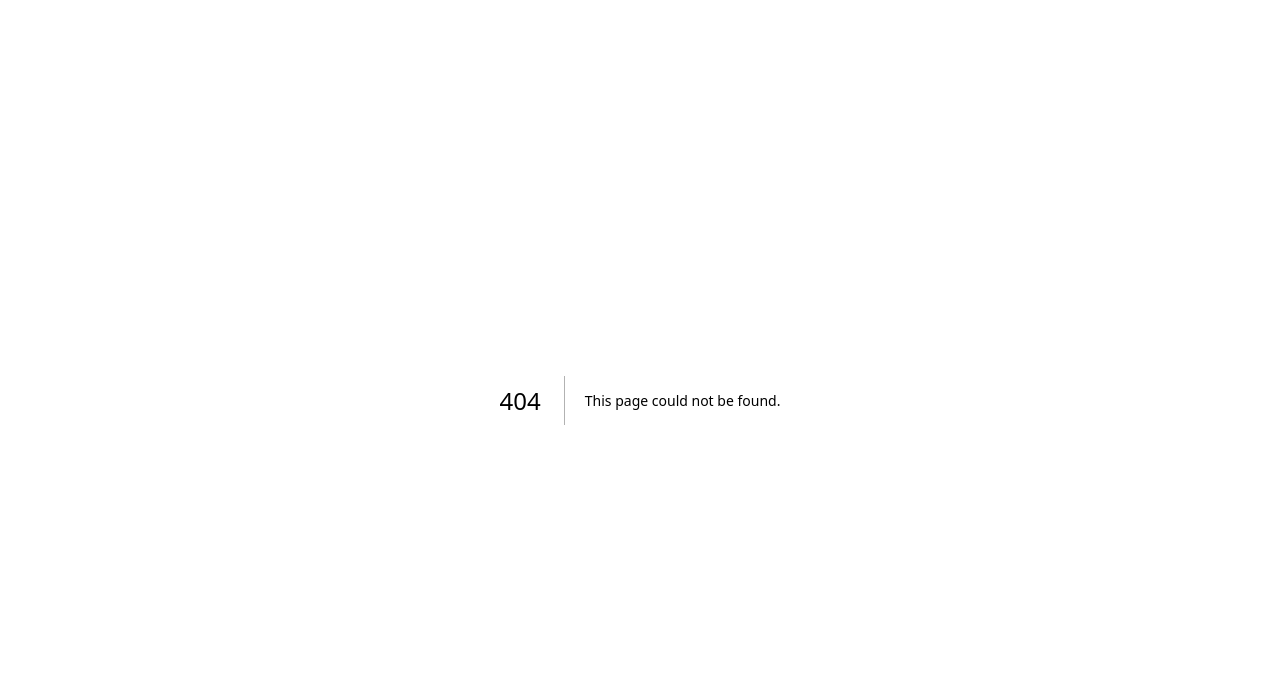
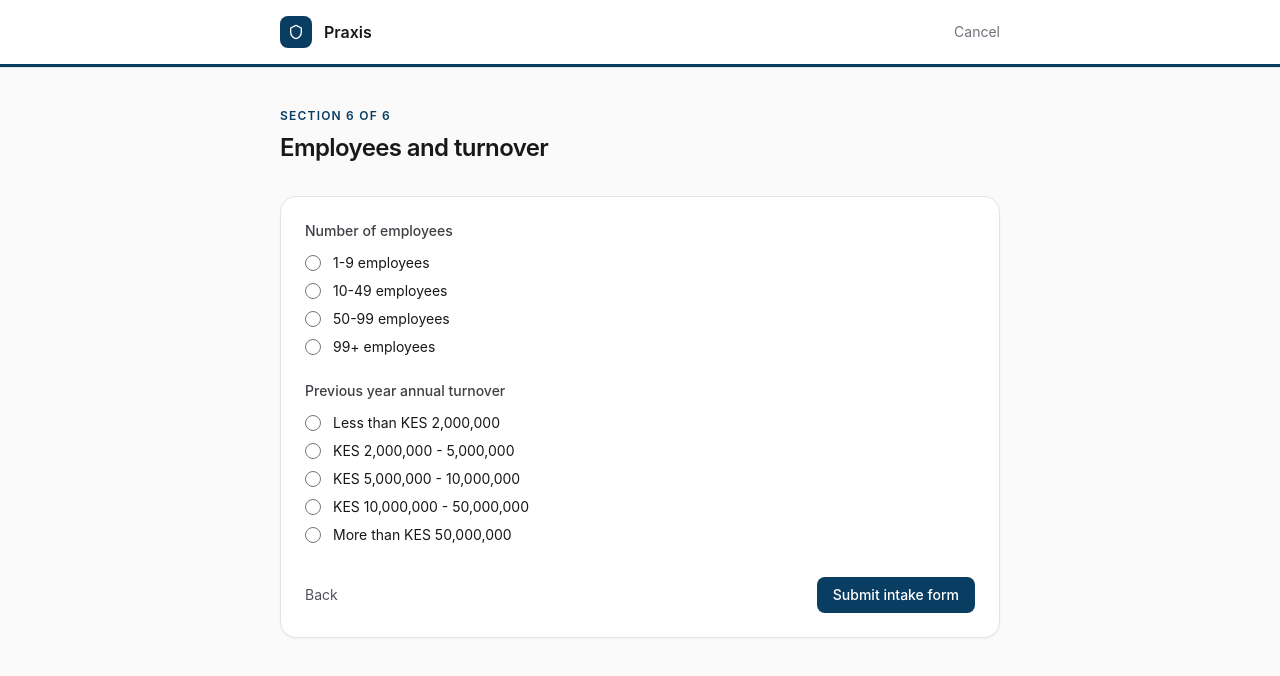
Before and after one commit to sedneymobisa6-dot/Praxis, a Next.js app: page /firm/clients/1/intake/employees in a window 1280 px wide. Before the commit this address had no page. Shown: the top 676 px of the page. Built offline with nearby package versions, Linux system fonts and the light colour scheme; no server answers.

Commit message:
Create app/firm/clients/[id]/intake/employees/page.tsx

```diff
--- /dev/null
+++ b/app/firm/clients/[id]/intake/employees/page.tsx
@@ -0,0 +1,194 @@
+'use client';
+
+import { useState } from 'react';
+import { useRouter, useParams } from 'next/navigation';
+import Link from 'next/link';
+import { createClient } from '@/lib/supabase/client';
+
+const ODPC_BLUE = '#0A3D62';
+
+const EMPLOYEES = ['1-9', '10-49', '50-99', '99+'];
+
+const TURNOVER = [
+  { v: '<2M', l: 'Less than KES 2,000,000' },
+  { v: '2M-5M', l: 'KES 2,000,000 - 5,000,000' },
+  { v: '5M-10M', l: 'KES 5,000,000 - 10,000,000' },
+  { v: '10M-50M', l: 'KES 10,000,000 - 50,000,000' },
+  { v: '50M+', l: 'More than KES 50,000,000' },
+];
+
+export default function EmployeesPage() {
+  const router = useRouter();
+  const params = useParams();
+  const clientId = params.id as string;
+  const supabase = createClient();
+
+  const [emp, setEmp] = useState('');
+  const [turn, setTurn] = useState('');
+  const [loading, setLoading] = useState(false);
+  const [error, setError] = useState('');
+
+  function handleSubmit(e: React.FormEvent) {
+    e.preventDefault();
+    setError('');
+    setLoading(true);
+
+    supabase.auth.getUser().then((r1) => {
+      const user = r1.data.user;
+      if (!user) {
+        setError('Not signed in.');
+        setLoading(false);
+        return;
+      }
+
+      supabase
+        .from('firm_users')
+        .select('firm_id')
+        .eq('user_id', user.id)
+        .maybeSingle()
+        .then((r2) => {
+          if (!r2.data) {
+            setError('Firm not found.');
+            setLoading(false);
+            return;
+          }
+
+          const firmId = r2.data.firm_id;
+
+          supabase
+            .from('clients')
+            .update({
+              employee_count: emp,
+              turnover_range: turn,
+            })
+            .eq('id', clientId)
+            .then(() => {
+              supabase
+                .from('audit_log')
+                .insert({
+                  firm_id: firmId,
+                  client_id: clientId,
+                  user_id: user.id,
+                  action: 'intake_submitted',
+                  entity_type: 'clients',
+                  entity_id: clientId,
+                })
+                .then(() => {
+                  router.push('/firm/clients/' + clientId);
+                  router.refresh();
+                });
+            });
+        });
+    });
+  }
+
+  return (
+    <div className="min-h-screen bg-zinc-50">
+      <nav className="border-b border-zinc-200 bg-white">
+        <div className="mx-auto flex max-w-3xl items-center justify-between px-6 py-4">
+          <Link href={'/firm/clients/' + clientId} className="flex items-center gap-3">
+            <div
+              className="flex h-8 w-8 items-center justify-center rounded-lg"
+              style={{ backgroundColor: ODPC_BLUE }}
+            >
+              <svg width="16" height="16" viewBox="0 0 24 24" fill="none">
+                <path
+                  d="M12 2L4 6v6c0 5 3.5 9.5 8 10 4.5-.5 8-5 8-10V6l-8-4z"
+                  stroke="white"
+                  strokeWidth="2"
+                  strokeLinejoin="round"
+                  fill="none"
+                />
+              </svg>
+            </div>
+            <span className="text-base font-semibold text-zinc-900">Praxis</span>
+          </Link>
+          <Link href={'/firm/clients/' + clientId} className="text-sm text-zinc-500">
+            Cancel
+          </Link>
+        </div>
+        <div className="h-[3px] w-full" style={{ backgroundColor: ODPC_BLUE }} />
+      </nav>
+
+      <main className="mx-auto max-w-3xl px-6 py-10">
+        <p
+          className="text-xs font-semibold uppercase tracking-widest"
+          style={{ color: ODPC_BLUE }}
+        >
+          Section 6 of 6
+        </p>
+        <h1 className="mt-2 text-2xl font-semibold tracking-tight text-zinc-900">
+          Employees and turnover
+        </h1>
+
+        <form
+          onSubmit={handleSubmit}
+          className="mt-8 space-y-6 rounded-2xl border border-zinc-200 bg-white p-6 shadow-sm"
+        >
+          <div>
+            <h2 className="text-sm font-medium text-zinc-700">
+              Number of employees
+            </h2>
+            <div className="mt-3 space-y-2">
+              {EMPLOYEES.map((o) => (
+                <label key={o} className="flex items-center gap-3 text-sm">
+                  <input
+                    type="radio"
+                    name="emp"
+                    checked={emp === o}
+                    onChange={() => setEmp(o)}
+                    className="h-4 w-4"
+                  />
+                  {o} employees
+                </label>
+              ))}
+            </div>
+          </div>
+
+          <div>
+            <h2 className="text-sm font-medium text-zinc-700">
+              Previous year annual turnover
+            </h2>
+            <div className="mt-3 space-y-2">
+              {TURNOVER.map((o) => (
+                <label key={o.v} className="flex items-center gap-3 text-sm">
+                  <input
+                    type="radio"
+                    name="turn"
+                    checked={turn === o.v}
+                    onChange={() => setTurn(o.v)}
+                    className="h-4 w-4"
+                  />
+                  {o.l}
+                </label>
+              ))}
+            </div>
+          </div>
+
+          {error && (
+            <div className="rounded-lg border border-red-200 bg-red-50 px-3.5 py-2.5 text-sm text-red-700">
+              {error}
+            </div>
+          )}
+
+          <div className="flex items-center justify-between pt-2">
+            <Link
+              href={'/firm/clients/' + clientId + '/intake/measures'}
+              className="text-sm text-zinc-600"
+            >
+              Back
+            </Link>
+            <button
+              type="submit"
+              disabled={loading}
+              className="rounded-lg px-4 py-2 text-sm font-medium text-white disabled:opacity-50"
+              style={{ backgroundColor: ODPC_BLUE }}
+            >
+              {loading ? 'Saving...' : 'Submit intake form'}
+            </button>
+          </div>
+        </form>
+      </main>
+    </div>
+  );
+}
```
